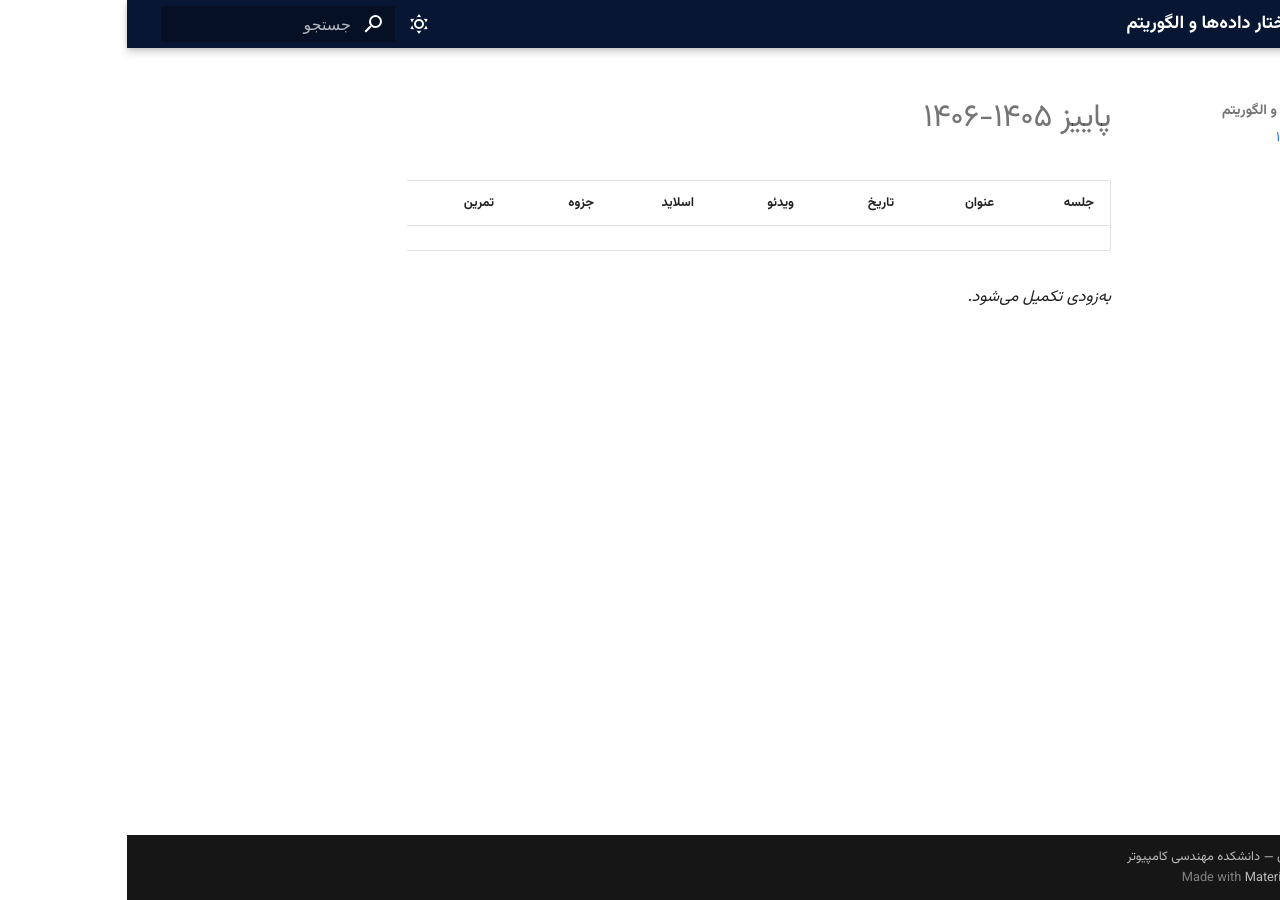
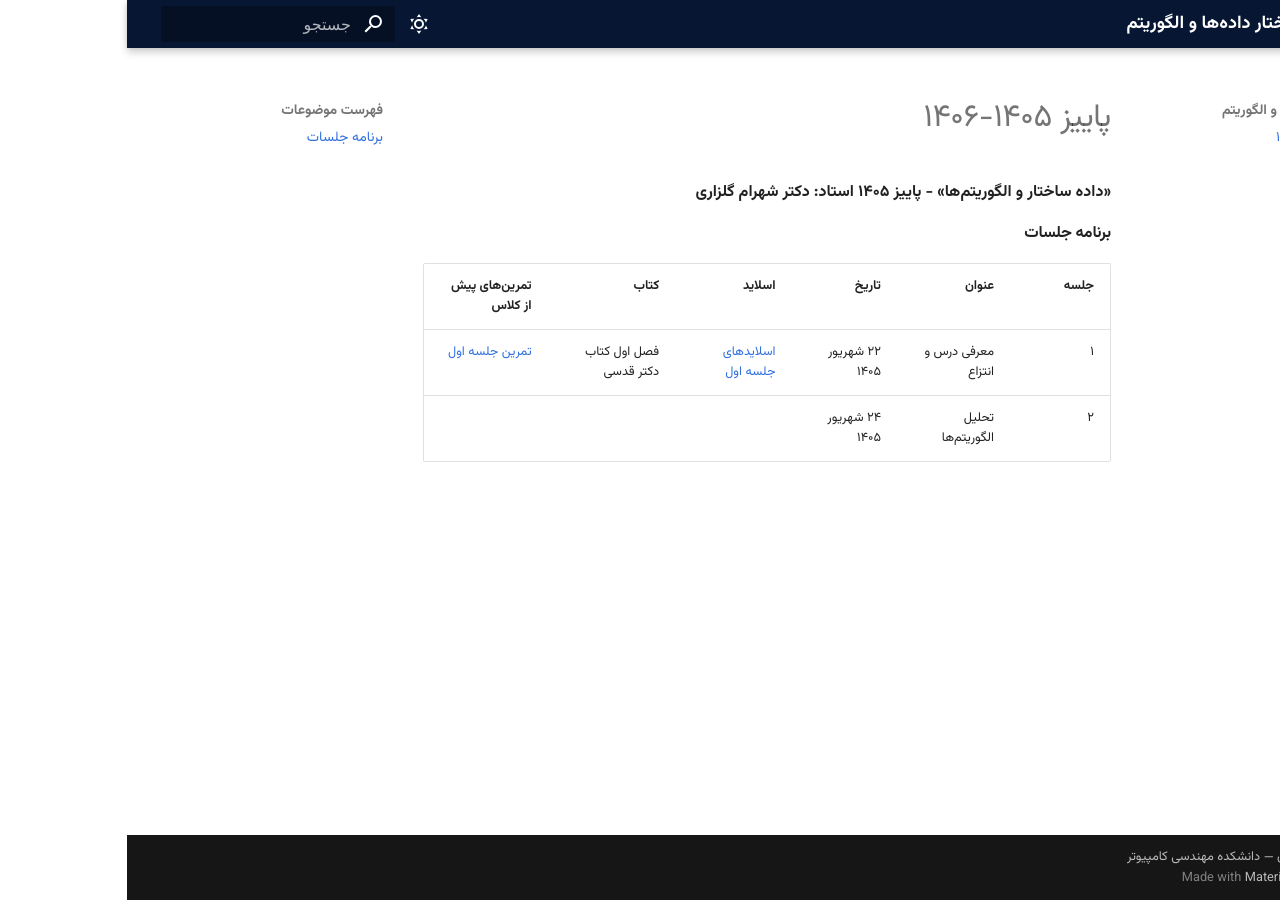
Before and after one commit to CESA-UH/CESA-UH.github.io, an MkDocs documentation site: the page built from docs-src/DSA/docs/index.md, in a window 1280 px wide. Built offline with MkDocs 1.6.1 and Material for MkDocs 9.7.7, drawn with Linux system fonts in a browser that asks for light colours.

Commit message:
DSA first page updated

```diff
--- a/docs-src/DSA/docs/index.md
+++ b/docs-src/DSA/docs/index.md
@@ -1,6 +1,9 @@
-# پاییز ۱۴۰۵-۱۴۰۶
+**«داده ساختار و الگوریتم‌ها» - پاییز ۱۴۰۵**
+**استاد: دکتر شهرام گلزاری**
 
-| جلسه | عنوان | تاریخ | ویدئو | اسلاید | جزوه | تمرین | کد |
-|---:|---|---|---|---|---|---|---|
+#### برنامه جلسات
 
-_به‌زودی تکمیل می‌شود._
+| جلسه | عنوان              | تاریخ          | اسلاید                                                                                                                    | کتاب                   | تمرین‌های پیش از کلاس                                                                            |
+| ---: | ------------------ | -------------- | ------------------------------------------------------------------------------------------------------------------------- | ---------------------- | ------------------------------------------------------------------------------------------------ |
+|    ۱ | معرفی درس و انتزاع | ۲۲ شهریور ۱۴۰۵ | [اسلاید‌های جلسه اول](https://github.com/amirrezabb/UoH-DSA-14051/blob/main/docs/assets/1_IntroductionAndAbstraction.pdf) | فصل اول کتاب دکتر قدسی | [تمرین جلسه اول](https://github.com/amirrezabb/UoH-DSA-14051/blob/main/docs/assets/WarmUP-1.pdf) |
+|    ۲ | تحلیل الگوریتم‌ها  | ۲۴ شهریور ۱۴۰۵ |                                                                                                                           |                        |                                                                                                  |
```
